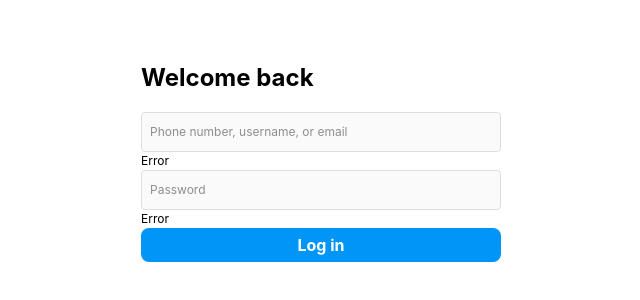
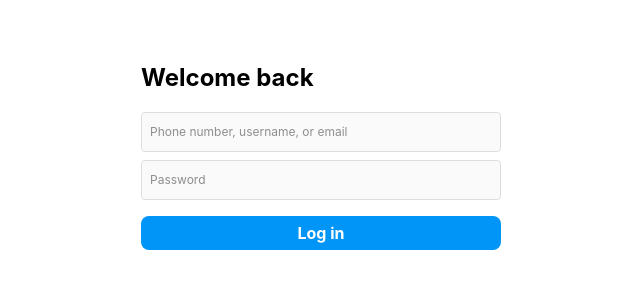
Before and after one commit to alexpozdnyakof/react-sign-in, a React (Vite) app: page / in a window 1280 px wide. Shown: the top 300 px of the page, without its empty margins (319-959 px from the left). Built offline with nearby package versions, Linux system fonts and the light colour scheme.

Commit message:
feat: add stack component

```diff
--- a/src/App.tsx
+++ b/src/App.tsx
@@ -1,5 +1,6 @@
 import './App.css';
 import Button from './ui/button';
+import Stack from './ui/stack';
 import TextField from './ui/text-field';
 
 function App() {
@@ -11,18 +12,16 @@ function App() {
         </div>
 
         <div className="stretch">
-          <TextField
-            label="Phone number, username, or email"
-            message="Error"
-            placeholder=" "
-          />
-          <TextField
-            label="Password"
-            type="password"
-            message="Error"
-            placeholder=" "
-          />
-          <Button>Log in</Button>
+          <Stack space="medium">
+            <Stack space="small">
+              <TextField
+                label="Phone number, username, or email"
+                placeholder=" "
+              />
+              <TextField label="Password" type="password" placeholder=" " />
+            </Stack>
+            <Button>Log in</Button>
+          </Stack>
         </div>
       </div>
     </div>
--- a/src/ui/base-field.module.css
+++ b/src/ui/base-field.module.css
@@ -5,7 +5,7 @@
 }
 
 .stack > * + * {
-  margin-top: var(--space-small);
+  margin-top: var(--rs-space-xsmall);
 }
 
 .label {
@@ -40,6 +40,7 @@
 
 .field-message {
   font-size: var(--font-size-caption);
+  padding-left: var(--rs-space-micro);
 }
 
 .tone-negative {
--- a/src/ui/base-field.tsx
+++ b/src/ui/base-field.tsx
@@ -1,6 +1,7 @@
 import clsx from 'clsx';
 import { InputHTMLAttributes, ReactNode, useId } from 'react';
 import styles from './base-field.module.css';
+import Stack from './stack';
 
 type FormFieldProps = {
   tone?: 'normal' | 'negative';
@@ -29,7 +30,7 @@ export default function FormField({
   const describedBy = `${generatedId}-message`;
   const ariaInvalid = tone === 'negative' ? true : undefined;
   return (
-    <div className={styles['stack']}>
+    <Stack space="xsmall">
       <div className={styles['container']}>
         {children({
           id: generatedId,
@@ -55,6 +56,6 @@ export default function FormField({
           {message}
         </p>
       )}
-    </div>
+    </Stack>
   );
 }
--- a/src/ui/index.ts
+++ b/src/ui/index.ts
@@ -1,2 +1,3 @@
 export { default as Text } from './text';
 export { default as Block } from './block';
+export { default as Stack } from './stack';
--- /dev/null
+++ b/src/ui/stack.module.css
@@ -0,0 +1,33 @@
+.stack {
+  display: flex;
+  flex-direction: column;
+  position: relative;
+}
+
+.space-micro > :not(:first-child) {
+  margin-top: var(--rs-space-micro);
+}
+
+.space-xsmall > :not(:first-child) {
+  margin-top: var(--rs-space-xsmall);
+}
+
+.space-small > :not(:first-child) {
+  margin-top: var(--rs-space-small);
+}
+
+.space-medium > :not(:first-child) {
+  margin-top: var(--rs-space-medium);
+}
+
+.space-large > :not(:first-child) {
+  margin-top: var(--rs-space-large);
+}
+
+.space-xlarge > :not(:first-child) {
+  margin-top: var(--rs-space-xlarge);
+}
+
+.space-xxlarge > :not(:first-child) {
+  margin-top: var(--rs-space-xxlarge);
+}
--- /dev/null
+++ b/src/ui/stack.tsx
@@ -0,0 +1,37 @@
+import clsx from 'clsx';
+import { ComponentProps, forwardRef, ReactNode } from 'react';
+import styles from './stack.module.css';
+
+type Space =
+  | 'micro'
+  | 'xsmall'
+  | 'small'
+  | 'medium'
+  | 'large'
+  | 'xlarge'
+  | 'xxlarge';
+
+type StackProps = {
+  children?: ReactNode;
+  space?: Space;
+} & Omit<ComponentProps<'div'>, 'className'>;
+
+const Stack = forwardRef<HTMLDivElement, StackProps>(function Stack(
+  { children, space, ...props },
+  ref,
+) {
+  return (
+    <div
+      ref={ref}
+      {...props}
+      className={clsx([
+        styles['stack'],
+        space !== undefined ? styles[`space-${space}`] : null,
+      ])}
+    >
+      {children}
+    </div>
+  );
+});
+
+export default Stack;
```
Also changed, not shown: 1 other file (tests, documents, lock files or other folders).
